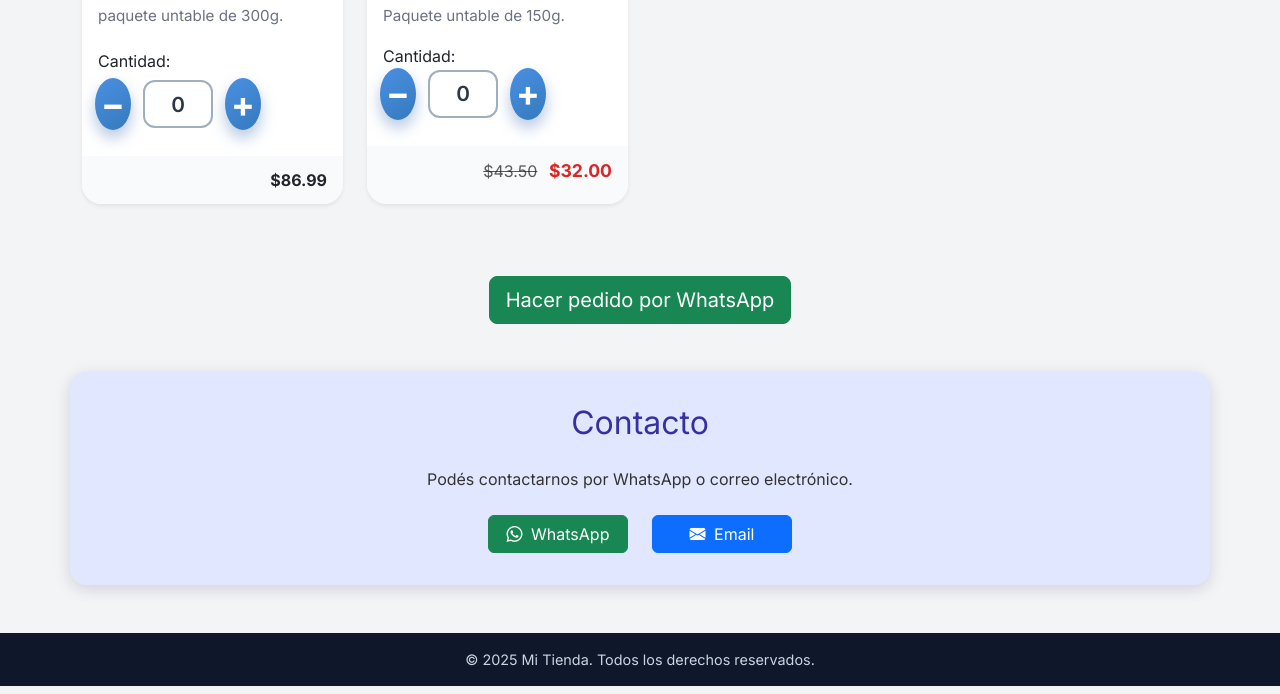
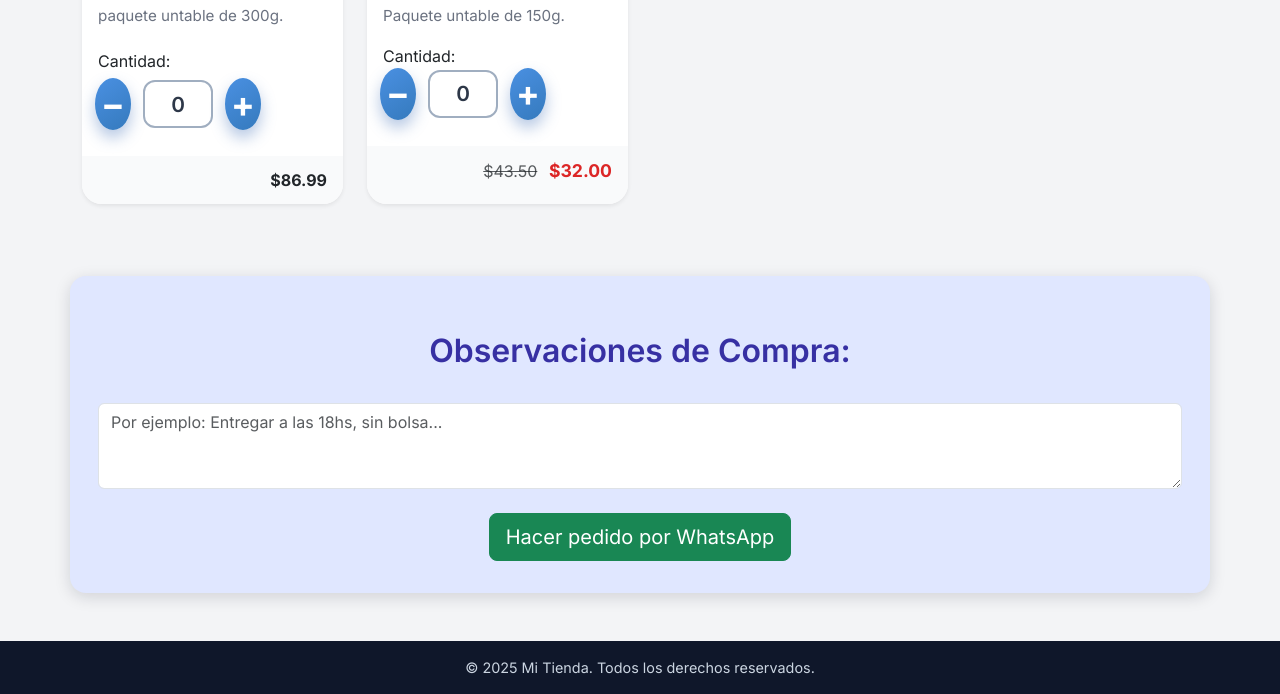
Before and after one commit to ArthurKingNooB/mi-tienda, a plain HTML site: page index.html in a window 1280 px wide. Shown: the part 819-1513 px from the top of the page. Drawn offline with nearby package versions, Linux system fonts and the light colour scheme.

Commit message:
obvservaciones

```diff
--- a/index.html
+++ b/index.html
@@ -245,9 +245,7 @@
 
 
   </main>
-<div class="text-center mt-4">
-      <button class="btn btn-success btn-lg" onclick="enviarPedidoWhatsApp()">Hacer pedido por WhatsApp</button>
-    </div>
+
 
     <!-- Resumen del pedido -->
     <div id="resumen" class="pedido-resumen"></div>
@@ -255,15 +253,23 @@
 
   <!-- Sección contacto -->
   <section id="contacto" class="container">
-    <h2>Contacto</h2>
-    <p>Podés contactarnos por WhatsApp o correo electrónico.</p>
-    <div class="d-flex justify-content-center mt-4">
-      <a href="https://wa.me/59891234567" target="_blank" class="btn btn-success btn-contact me-3">
-        <i class="bi bi-whatsapp me-1"></i> WhatsApp
-      </a>
-      <a href="mailto:correo@ejemplo.com" class="btn btn-primary btn-contact">
-        <i class="bi bi-envelope-fill me-1"></i> Email
-      </a>
+
+
+
+
+    <div class="container text-center mt-4">
+  <div class="mb-3">
+    <h2><label for="observaciones" class="form-label fw-semibold">Observaciones de Compra:</label></h2>
+    <textarea id="observaciones" class="form-control" rows="3" placeholder="Por ejemplo: Entregar a las 18hs, sin bolsa..."></textarea>
+  </div>
+<div class="text-center mt-4">
+  <button class="btn btn-success btn-lg" onclick="enviarPedidoWhatsApp()">Hacer pedido por WhatsApp</button>
+</div>
+</div>
+
+
+
+
     </div>
   </section>
 
--- a/script.js
+++ b/script.js
@@ -143,3 +143,39 @@ document.addEventListener("DOMContentLoaded", () => {
 
   filterProducts(); // filtrar al cargar la página
 });
+
+
+function enviarPedidoWhatsApp() {
+  const inputs = document.querySelectorAll('input[type="number"]');
+  const observaciones = document.getElementById('observaciones').value.trim();
+  let mensaje = 'Hola, quiero hacer el siguiente pedido:%0A';
+  let total = 0;
+  let hayPedido = false;
+
+  inputs.forEach(input => {
+    const cantidad = parseInt(input.value);
+    const nombre = input.dataset.nombre;
+    const precio = parseFloat(input.dataset.precio);
+
+    if (cantidad > 0) {
+      const subtotal = cantidad * precio;
+      mensaje += `• ${nombre} x ${cantidad} = $${subtotal.toFixed(2)}%0A`;
+      total += subtotal;
+      hayPedido = true;
+    }
+  });
+
+  if (!hayPedido) {
+    alert("No has seleccionado ningún producto.");
+    return;
+  }
+
+  mensaje += `%0ATotal: $${total.toFixed(2)}`;
+
+  if (observaciones !== '') {
+    mensaje += `%0A%0A📌 Observaciones: ${encodeURIComponent(observaciones)}`;
+  }
+
+  const numero = "59892420997";
+  const url = `https://wa.me/${numero}?text=${mensaje}`;
+  window.open(url, "_blank");}
```
